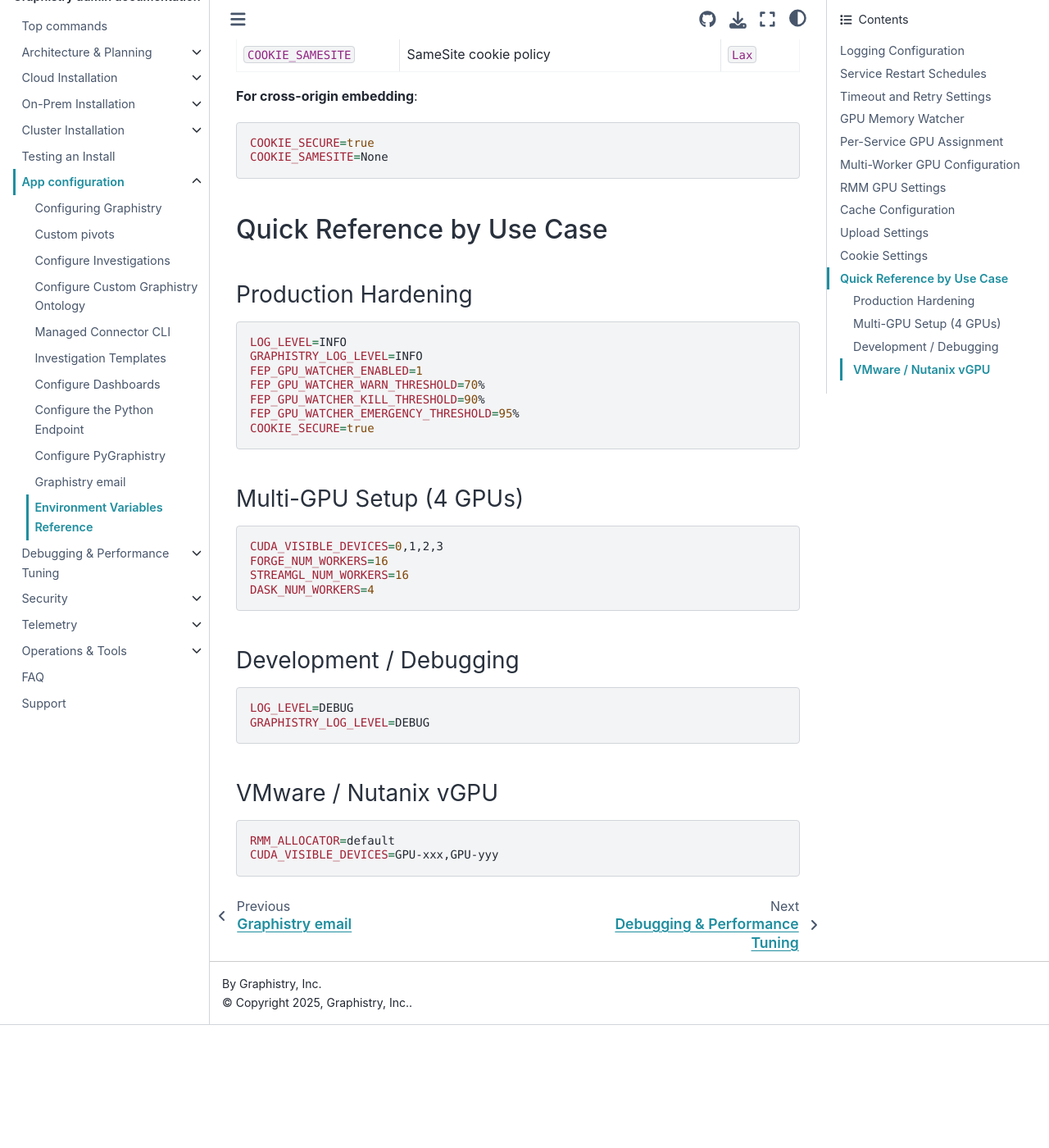
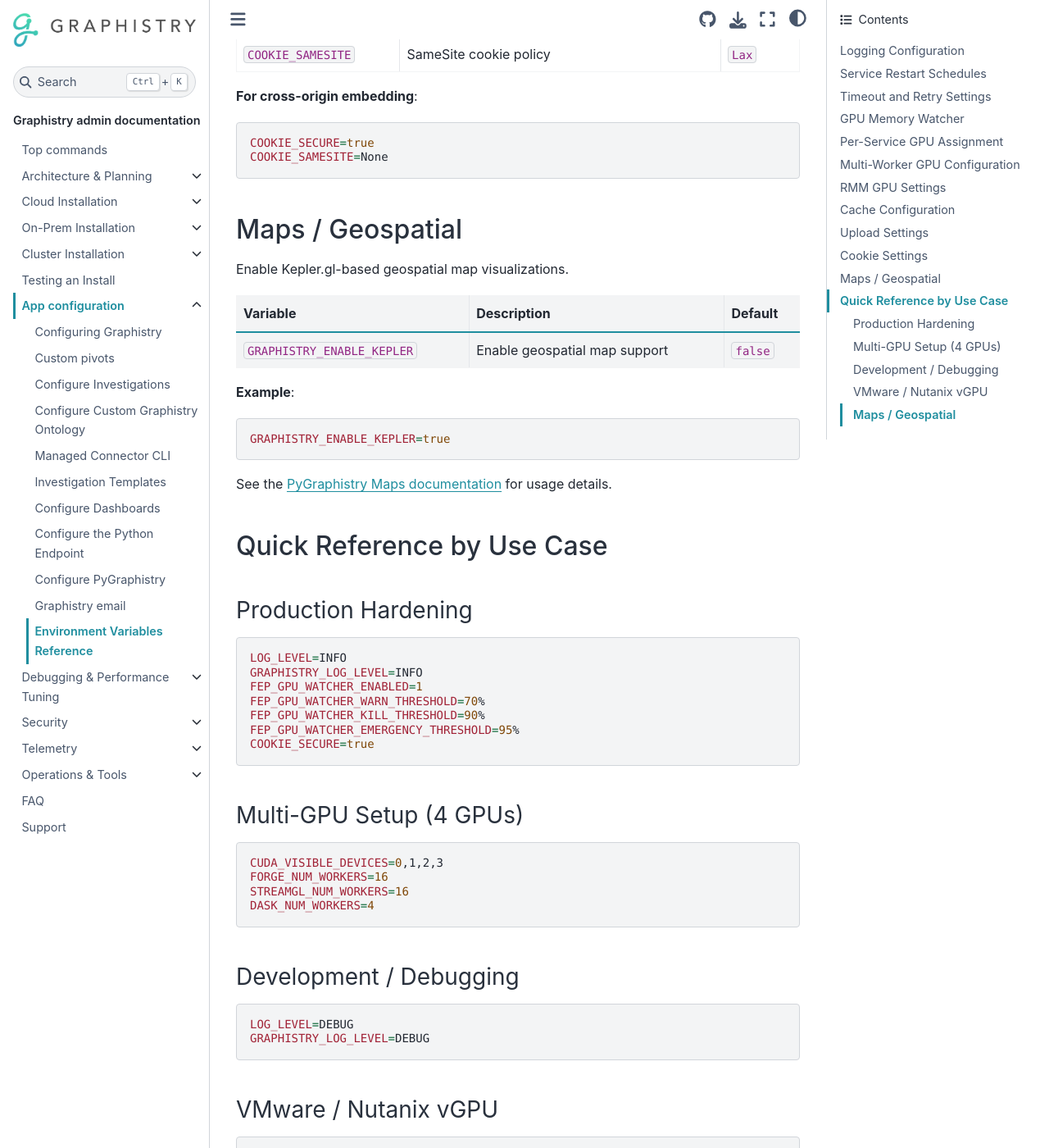
Before and after one commit to graphistry/graphistry-cli, a Sphinx documentation site: the page built from docs/app-config/environment-variables.md, in a window 1280 px wide and 1400 px high, scrolled down 6594 px. Shown: the whole window at 82% size. Built offline with Sphinx 7.4.7 and the Sphinx Book theme 1.1.4, drawn with Linux system fonts in a browser that asks for light colours; the version number could not be read and is left out; before the commit the page ends 7844 px from its top, so only the background shows below that; some of the changed text lies outside the part shown.

Commit message:
add maps support envar to docs

````diff
--- a/docs/app-config/environment-variables.md
+++ b/docs/app-config/environment-variables.md
@@ -226,6 +226,21 @@
 COOKIE_SAMESITE=None
 ```
 
+## Maps / Geospatial
+
+Enable Kepler.gl-based geospatial map visualizations.
+
+| Variable | Description | Default |
+|----------|-------------|---------|
+| `GRAPHISTRY_ENABLE_KEPLER` | Enable geospatial map support | `false` |
+
+**Example**:
+```bash
+GRAPHISTRY_ENABLE_KEPLER=true
+```
+
+See the [PyGraphistry Maps documentation](https://pygraphistry.readthedocs.io/en/latest/visualization/maps.html) for usage details.
+
 ## Quick Reference by Use Case
 
 ### Production Hardening
@@ -258,3 +273,8 @@
 RMM_ALLOCATOR=default
 CUDA_VISIBLE_DEVICES=GPU-xxx,GPU-yyy
 ```
+
+### Maps / Geospatial
+```bash
+GRAPHISTRY_ENABLE_KEPLER=true
+```
````
